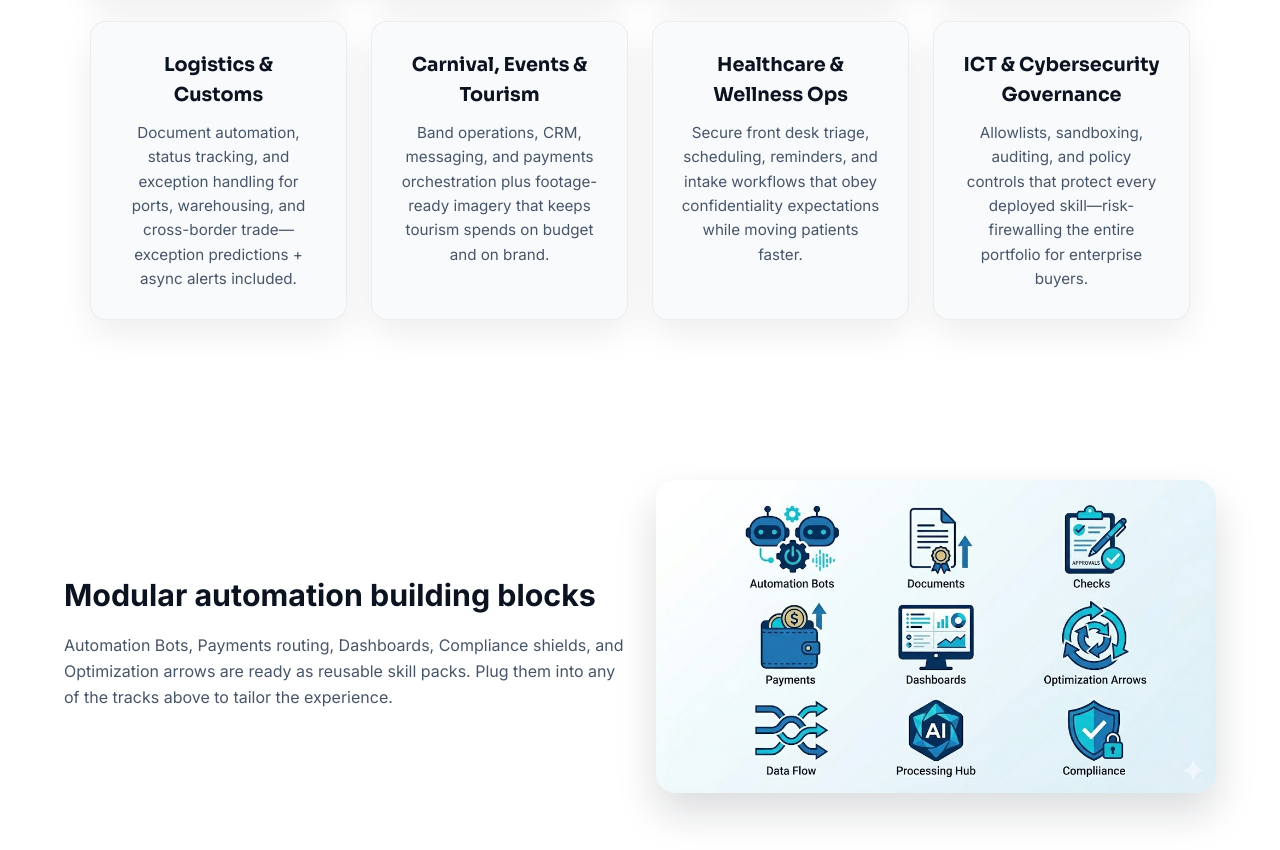
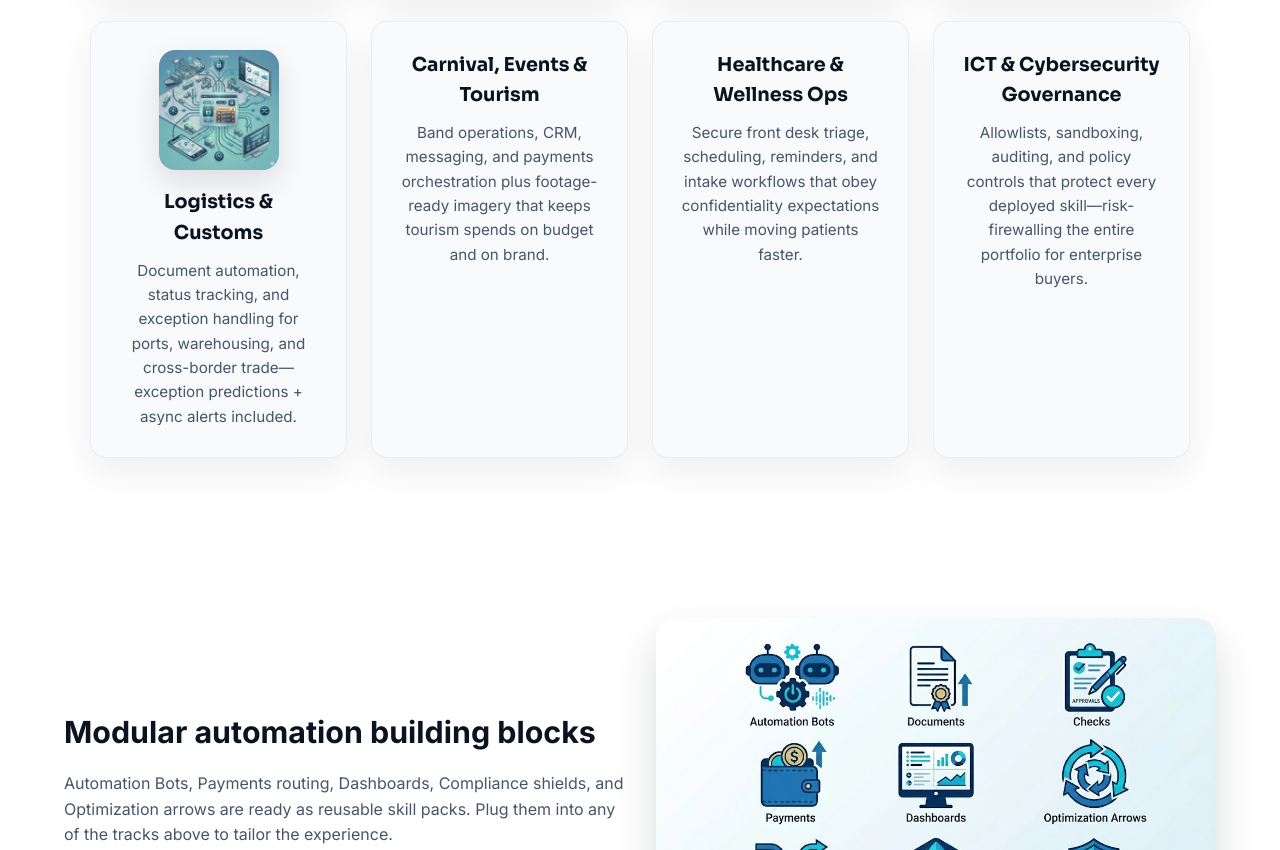
Before and after one commit to christianct-web/manalabs8-web, a plain HTML site: page index.html in a window 1280 px wide. Shown: the part 3319-4169 px from the top of the page. Drawn offline with Linux system fonts and the light colour scheme.

Commit message:
Add logistics track imagery

```diff
--- a/index.html
+++ b/index.html
@@ -305,6 +305,7 @@
           <p>Permit-to-work, incident reporting, approvals, and analytics for Point Lisas energy workloads, with sensors and compliance triggers wired into dashboards.</p>
         </article>
         <article class="track-card">
+          <img src="assets/generated/track-logistics.jpg" alt="Logistics & Customs" class="track-img" />
           <h3>Logistics & Customs</h3>
           <p>Document automation, status tracking, and exception handling for ports, warehousing, and cross-border trade—exception predictions + async alerts included.</p>
         </article>
```
Also changed, not shown: assets/generated/track-logistics.jpg (added).
